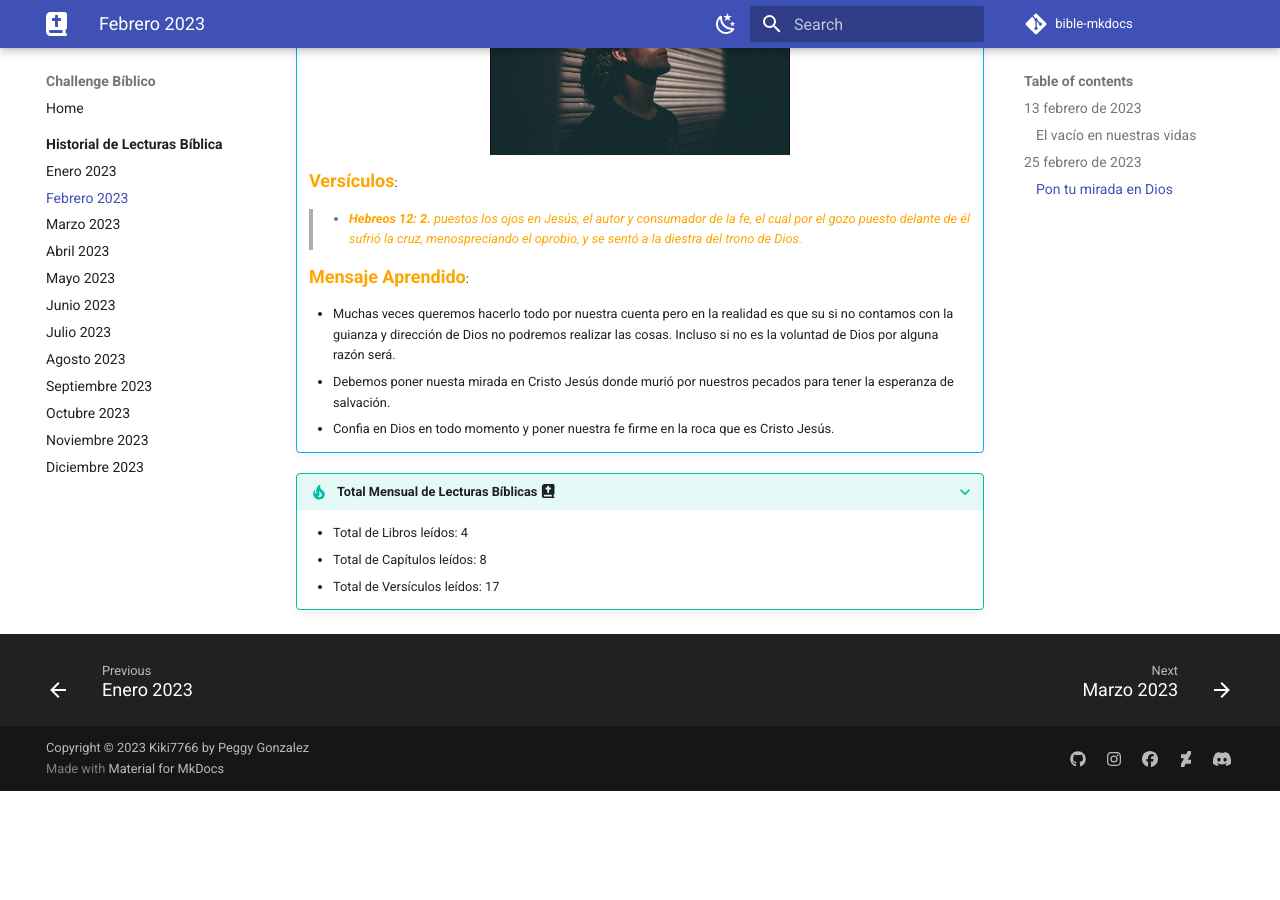
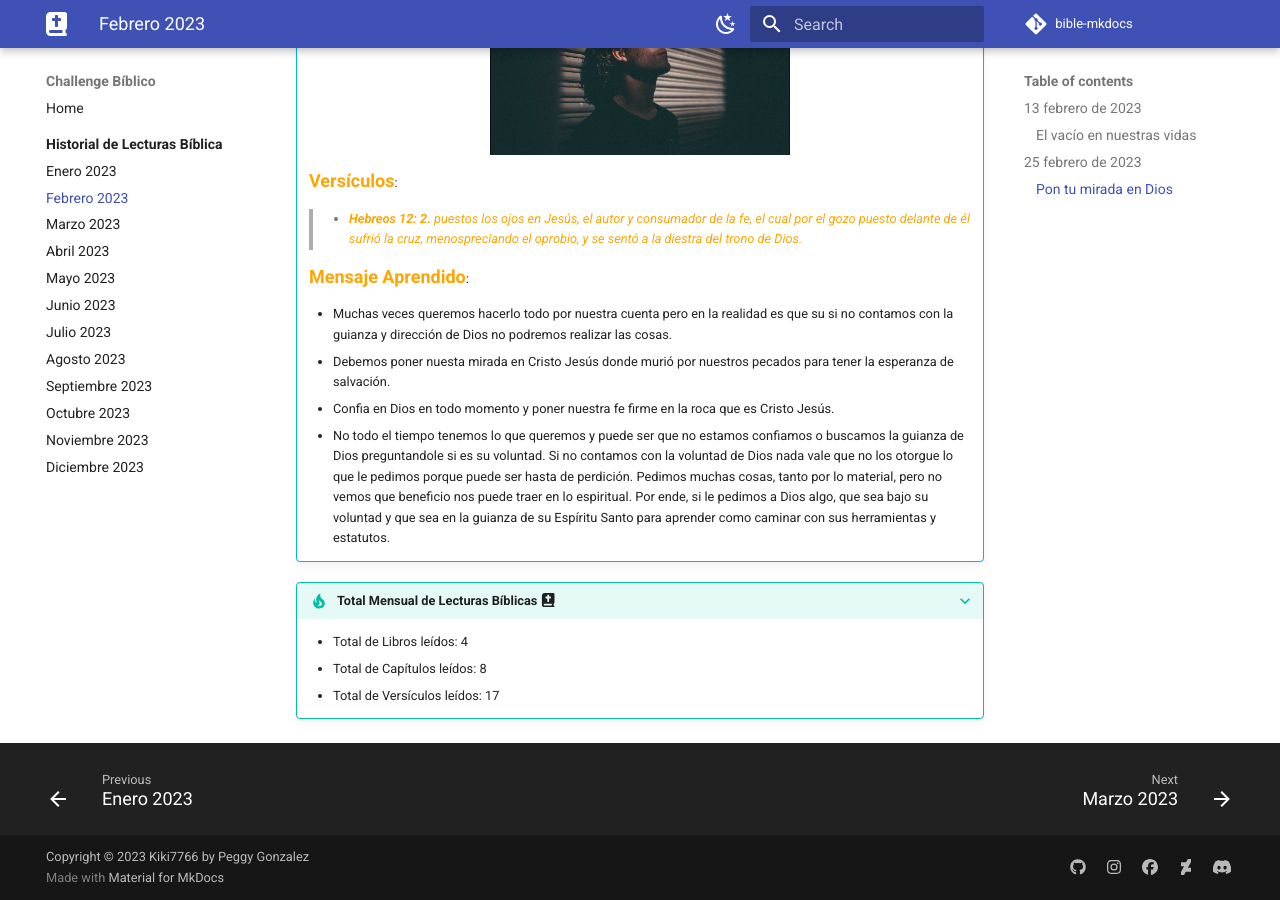
Before and after one commit to kiki7766/bible-mkdocs, an MkDocs documentation site: the page built from docs/m/feb.md, in a window 1280 px wide and 900 px high, scrolled down 2340 px. Built offline with MkDocs 1.6.1 and Material for MkDocs 9.7.7, drawn with Linux system fonts in a browser that asks for light colours; some web fonts are replaced; comment, search, counter and statistics services are not loaded; before the commit the page ends 3131 px from its top, so only the background shows below that.

Commit message:
Finished Feb month

```diff
--- a/docs/m/feb.md
+++ b/docs/m/feb.md
@@ -46,10 +46,10 @@
 
     <font size=4, color=orange>**Mensaje Aprendido**</font>:
 
-    - Muchas veces queremos hacerlo todo por nuestra cuenta pero en la realidad es que su si no contamos con la guianza y dirección de Dios no podremos realizar las cosas. Incluso si no es la voluntad de Dios por alguna razón será.
+    - Muchas veces queremos hacerlo todo por nuestra cuenta pero en la realidad es que su si no contamos con la guianza y dirección de Dios no podremos realizar las cosas.
     - Debemos poner nuesta mirada en Cristo Jesús donde murió por nuestros pecados para tener la esperanza de salvación.
     - Confia en Dios en todo momento y poner nuestra fe firme en la roca que es Cristo Jesús.
-
+    - No todo el tiempo tenemos lo que queremos y puede ser que no estamos confiamos o buscamos la guianza de Dios preguntandole si es su voluntad. Si no contamos con la voluntad de Dios nada vale que no los otorgue lo que le pedimos porque puede ser hasta de perdición. Pedimos muchas cosas, tanto por lo material, pero no vemos que beneficio nos puede traer en lo espiritual. Por ende, si le pedimos a Dios algo, que sea bajo su voluntad y que sea en la guianza de su Espíritu Santo para aprender como caminar con sus herramientas y estatutos.
 
 ???+ tip "Total Mensual de Lecturas Bíblicas :fontawesome-solid-book-bible:"
     - Total de Libros leídos: 4
```
